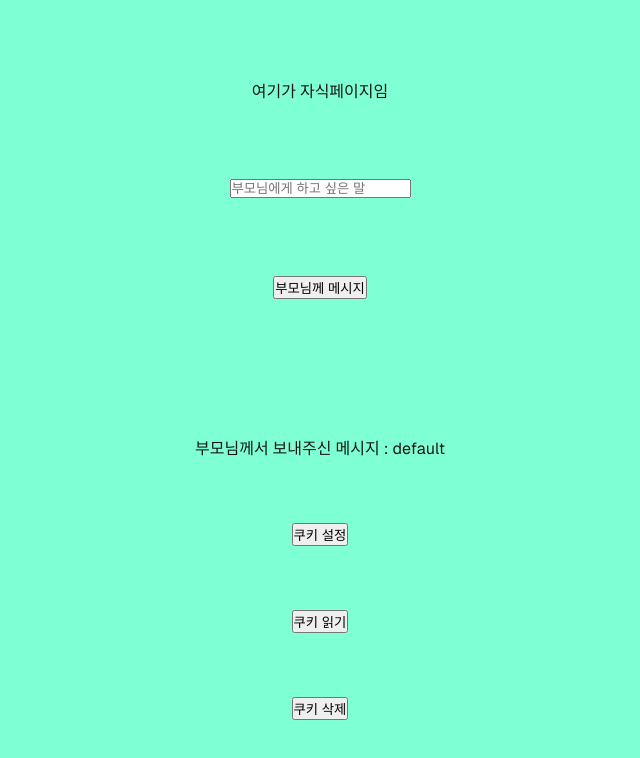
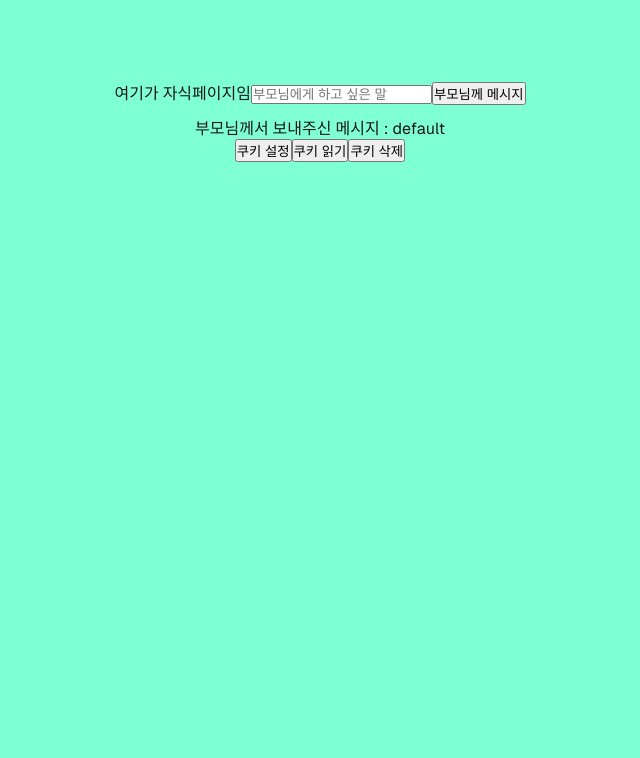
Before and after one commit to minsoku/if-test1, a Next.js app: page / in a window 1280 px wide. Shown: the top 758 px of the page, without its empty margins (320-960 px from the left). Built offline with nearby package versions, Linux system fonts and the light colour scheme.

Commit message:
style변경

```diff
--- a/src/app/page.module.css
+++ b/src/app/page.module.css
@@ -5,14 +5,10 @@
 
   --button-primary-hover: #383838;
   --button-secondary-hover: #f2f2f2;
-
-  display: grid;
-  grid-template-rows: 20px 1fr 20px;
   align-items: center;
   justify-items: center;
   min-height: 100svh;
   padding: 80px;
-  gap: 64px;
   font-family: var(--font-geist-sans);
   background-color: aquamarine;
 }
```
